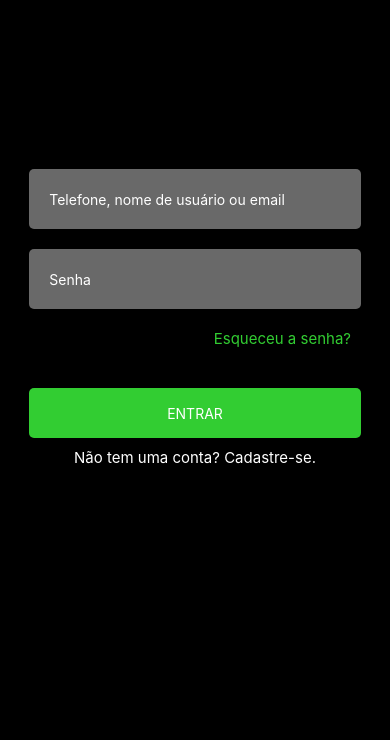
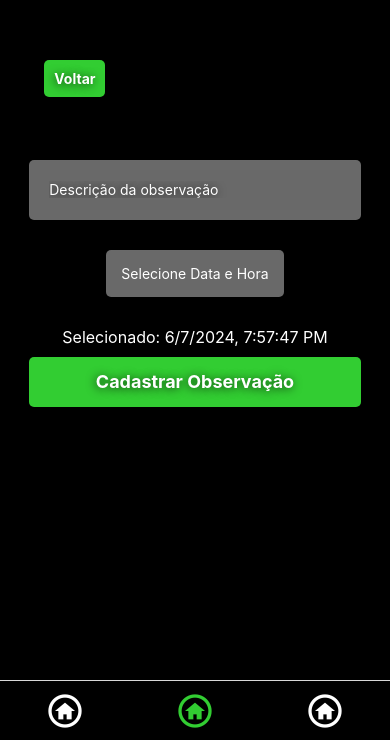
Before and after one commit to rodrigo-seabra/projeto-final-app, a React Native app: screen /CriarObservacao in a window 390 px wide. Shown: the part 104-844 px from the top of the page. Built offline with nearby package versions, Linux system fonts and the light colour scheme; no server answers.

Commit message:
Criação do comp. de data + tela de cadastrar observação

```diff
--- a/package.json
+++ b/package.json
@@ -9,6 +9,7 @@
     "web": "expo start --web"
   },
   "dependencies": {
+    "@react-native-community/datetimepicker": "^7.7.0",
     "@react-native-community/masked-view": "^0.1.11",
     "@react-navigation/bottom-tabs": "^6.5.20",
     "@react-navigation/native": "^6.1.17",
@@ -16,6 +17,7 @@
     "expo-status-bar": "~1.11.1",
     "react": "18.2.0",
     "react-native": "0.73.6",
+    "react-native-date-picker": "^5.0.4",
     "react-native-gesture-handler": "^2.16.2",
     "react-native-reanimated": "^3.12.0",
     "react-native-safe-area-context": "^4.10.4",
--- /dev/null
+++ b/src/components/SelectDate.js
@@ -0,0 +1,66 @@
+import { DateTimePickerAndroid } from "@react-native-community/datetimepicker";
+import { useState } from "react";
+import { Button, Text, StyleSheet, TouchableOpacity, View } from "react-native";
+import { SafeAreaView } from "react-native";
+
+export default function SelectDate({ date, onChange }) {
+  const showMode = (currentMode) => {
+    DateTimePickerAndroid.open({
+      value: date,
+      onChange,
+      mode: currentMode,
+      is24Hour: true,
+    });
+  };
+
+  const showDateTimePicker = () => {
+    showMode("date");
+    setTimeout(() => showMode("time"), 200); // Show time picker after date picker
+  };
+
+  return (
+    <SafeAreaView style={styles.container}>
+      <TouchableOpacity
+        style={styles.button}
+        onPress={showDateTimePicker}
+        activeOpacity={0.8}
+      >
+        <Text style={styles.buttonText}>Selecione Data e Hora</Text>
+      </TouchableOpacity>
+      <Text style={styles.text}>Selecionado: {date.toLocaleString()}</Text>
+    </SafeAreaView>
+  );
+}
+
+const styles = StyleSheet.create({
+  container: {
+    alignItems: "center",
+    justifyContent: "center",
+    backgroundColor: "#000",
+  },
+  button: {
+    backgroundColor: "#696969",
+    padding: 15,
+    borderRadius: 5,
+    marginVertical: 10,
+  },
+  buttonText: {
+    color: "#fff",
+    fontWeight: "bold",
+    textAlign: "center",
+  },
+  text: {
+    color: "white",
+    marginTop: 20,
+    fontSize: 16,
+  },
+  buttonText: {
+    color: "#fff",
+    textAlign: "center",
+  },
+  text: {
+    color: "white",
+    marginTop: 20,
+    fontSize: 16,
+  },
+});
--- a/src/context/AuthContext.js
+++ b/src/context/AuthContext.js
@@ -3,27 +3,27 @@ import { createContext, useState } from "react";
 export const AuthContext = createContext(0);
 
 function AuthProvider({ children }) {
-    const [logado, setLogado] = useState(false);
-    const [error, setError] = useState(false)
+  const [logado, setLogado] = useState(true);
+  const [error, setError] = useState(false);
 
   async function Login(email, senha) {
-        await fetch('http://10.139.75.37:5251/api/Usuario/Login', {
-            method: 'POST',
+    await fetch("http://192.168.7.100:5251/api/Usuario/Login", {
+      method: "POST",
       headers: {
-                'content-type': 'application/json'
+        "content-type": "application/json",
       },
       body: JSON.stringify({
         UsuarioEmail: email,
         UsuarioSenha: senha,
+      }),
     })
-        }).then(res => res.status == 200 ? setLogado(true): setError(true))
-            .catch(err => setError(true))
-
+      .then((res) => (res.status == 200 ? setLogado(true) : setError(true)))
+      .catch((err) => setError(true));
   }
   return (
     <AuthContext.Provider value={{ logado: logado, Login, error: error }}>
       {children}
     </AuthContext.Provider>
-    )
+  );
 }
 export default AuthProvider;
--- a/src/pages/CriarObservacao.js
+++ b/src/pages/CriarObservacao.js
@@ -1,36 +1,49 @@
-import React, { useEffect, useState } from 'react'
-import { ScrollView, View, TextInput, TouchableOpacity, Text, StyleSheet, Modal } from 'react-native';
+import React, { useState } from "react";
+import {
+  ScrollView,
+  View,
+  Button,
+  TextInput,
+  TouchableOpacity,
+  Text,
+  StyleSheet,
+  Modal,
+} from "react-native";
 
+import SelectDate from "../components/SelectDate"; // Certifique-se de que o nome do componente exportado corresponde
 
 export default function CriarObservacao({ backToHome, usuarioId, objetoId }) {
-  const [observacoesDescricao, setObservacoesDescricao] = useState('');
-  const [observacoesData, setObservacoesData] = useState('');
-  const [sucesso, setSucesso] = useState(false)
-  const [erro, setErro] = useState(false)
+  const [observacoesDescricao, setObservacoesDescricao] = useState("");
+  const [observacoesData, setObservacoesData] = useState(new Date());
+  const [sucesso, setSucesso] = useState(false);
+  const [erro, setErro] = useState(false);
 
   async function postObservacao() {
-        await fetch('http://10.139.75.37:5251/api/Observacoes/CreateObservacao', {
-      method: 'POST',
+    await fetch(
+      "http://192.168.7.10000:5251/api/Observacoes/CreateObservacao",
+      {
+        method: "POST",
         headers: {
-        'content-type': 'application/json'
+          "content-type": "application/json",
         },
         body: JSON.stringify({
           observacoesDescricao: observacoesDescricao,
-        observacoesData: "2024-06-05T17:47:01.781Z",
+          observacoesData: observacoesData.toISOString(),
           usuarioId: usuarioId,
-        objetoId: objetoId
-      })
-    }).then(res => {
+          objetoId: objetoId,
+        }),
+      }
+    )
+      .then((res) => {
         if (res.status == 200) {
           setSucesso(true);
-        setObservacoesDescricao('');
-        setObservacoesData('');
+          setObservacoesDescricao("");
+          setObservacoesData(new Date());
         } else {
-        throw new Error('Failed to create observation');
+          throw new Error("Failed to create observation");
         }
       })
-      .catch(err => setError(true))
-
+      .catch((err) => setErro(true));
   }
 
   return (
@@ -47,15 +60,12 @@ export default function CriarObservacao({ backToHome, usuarioId, objetoId }) {
           onChangeText={(text) => setObservacoesDescricao(text)}
         />
       </View>
-      <View style={styles.inputView}>
-        <TextInput
-          style={styles.inputText}
-          placeholder="Data da observação (YYYY-MM-DDTHH:MM:SS.sssZ)"
-          placeholderTextColor="#fff"
-          value={observacoesData}
-          onChangeText={(text) => setObservacoesData(text)}
+      <SelectDate
+        date={observacoesData}
+        onChange={(event, selectedDate) =>
+          setObservacoesData(selectedDate || observacoesData)
+        }
       />
-      </View>
       <TouchableOpacity style={styles.loginBtn} onPress={postObservacao}>
         <Text style={styles.loginText}>Cadastrar Observação</Text>
       </TouchableOpacity>
@@ -69,7 +79,9 @@ export default function CriarObservacao({ backToHome, usuarioId, objetoId }) {
       >
         <View style={styles.modalContainer}>
           <View style={styles.modalView}>
-            <Text style={styles.modalText}>Observação cadastrada com sucesso!</Text>
+            <Text style={styles.modalText}>
+              Observação cadastrada com sucesso!
+            </Text>
             <TouchableOpacity
               style={styles.modalButton}
               onPress={() => setSucesso(false)}
@@ -89,7 +101,9 @@ export default function CriarObservacao({ backToHome, usuarioId, objetoId }) {
       >
         <View style={styles.modalContainer}>
           <View style={styles.modalView}>
-            <Text style={styles.modalText}>Erro ao cadastrar observação. Revise os campos e tente novamente.</Text>
+            <Text style={styles.modalText}>
+              Erro ao cadastrar observação. Revise os campos e tente novamente.
+            </Text>
             <TouchableOpacity
               style={styles.modalButton}
               onPress={() => setErro(false)}
@@ -107,61 +121,72 @@ const styles = StyleSheet.create({
   container: {
     height: "100%",
     flexGrow: 1,
-    backgroundColor: '#000',
-    alignItems: 'center',
-    justifyContent: 'center',
+    backgroundColor: "#000",
+    alignItems: "center",
+    justifyContent: "center",
   },
   backButton: {
-    position: 'absolute',
+    position: "absolute",
     top: -100,
     left: 15,
-    backgroundColor: '#32CD32',
+    backgroundColor: "#32CD32",
     padding: 10,
     borderRadius: 5,
   },
   backButtonText: {
-    color: '#fff',
-    fontWeight: 'bold',
+    color: "#fff",
+    fontWeight: "bold",
+    textShadowColor: "rgba(0, 0, 0, 0.75)",
+    textShadowOffset: { width: -1, height: 1 },
+    textShadowRadius: 10,
   },
   inputView: {
-    width: '85%',
-    backgroundColor: '#696969',
+    width: "85%",
+    backgroundColor: "#696969",
     borderRadius: 5,
     height: 60,
     marginBottom: 20,
-    justifyContent: 'center',
+    justifyContent: "center",
     padding: 20,
   },
   inputText: {
     height: 65,
-    color: '#fff',
+    color: "#fff",
+    textShadowColor: "rgba(0, 0, 0, 0.75)",
+    textShadowOffset: { width: -1, height: 1 },
+    textShadowRadius: 10,
   },
   loginBtn: {
-    width: '85%',
-    backgroundColor: '#32CD32',
+    width: "85%",
+    backgroundColor: "#32CD32",
     borderRadius: 5,
     height: 50,
-    alignItems: 'center',
-    justifyContent: 'center',
+    alignItems: "center",
+    justifyContent: "center",
     marginTop: 10,
     marginBottom: 10,
   },
   loginText: {
-    color: 'white',
+    color: "white",
+    fontWeight: "bold",
+    fontSize: 18,
+    textShadowColor: "rgba(0, 0, 0, 0.75)",
+    textShadowOffset: { width: -1, height: 1 },
+    textShadowRadius: 10,
   },
   modalContainer: {
     flex: 1,
-    justifyContent: 'center',
-    alignItems: 'center',
-    backgroundColor: 'rgba(0, 0, 0, 0.5)',
+    justifyContent: "center",
+    alignItems: "center",
+    backgroundColor: "rgba(0, 0, 0, 0.5)",
   },
   modalView: {
-    width: '80%',
-    backgroundColor: '#fff',
+    width: "80%",
+    backgroundColor: "#fff",
     borderRadius: 10,
     padding: 20,
-    alignItems: 'center',
-    shadowColor: '#000',
+    alignItems: "center",
+    shadowColor: "#000",
     shadowOffset: {
       width: 0,
       height: 2,
@@ -172,17 +197,20 @@ const styles = StyleSheet.create({
   },
   modalText: {
     marginBottom: 15,
-    textAlign: 'center',
+    textAlign: "center",
   },
   modalButton: {
-    backgroundColor: '#32CD32',
+    backgroundColor: "#32CD32",
     borderRadius: 5,
     padding: 10,
     elevation: 2,
   },
   modalButtonText: {
-    color: 'white',
-    fontWeight: 'bold',
-    textAlign: 'center',
+    color: "white",
+    fontWeight: "bold",
+    textAlign: "center",
+    textShadowColor: "rgba(0, 0, 0, 0.75)",
+    textShadowOffset: { width: -1, height: 1 },
+    textShadowRadius: 10,
   },
 });
```
Also changed, not shown: src/pages/Home.js (+58 -48 lines), 1 other file (tests, documents, lock files or other folders). Lines whose indentation alone changed are shown as unchanged.
